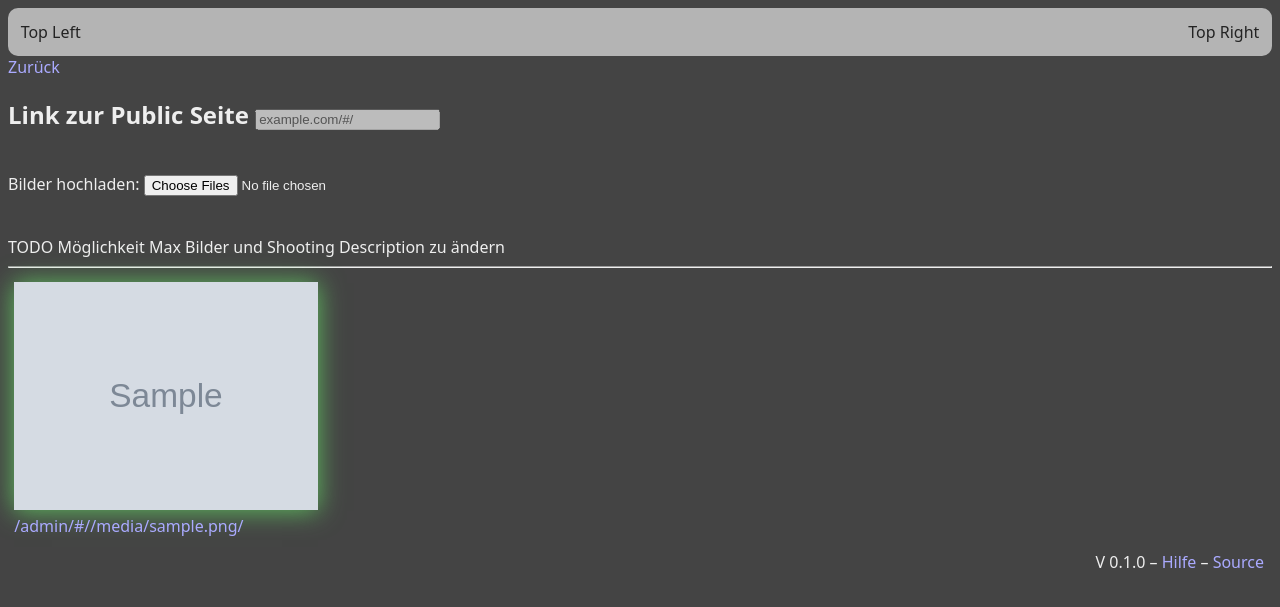
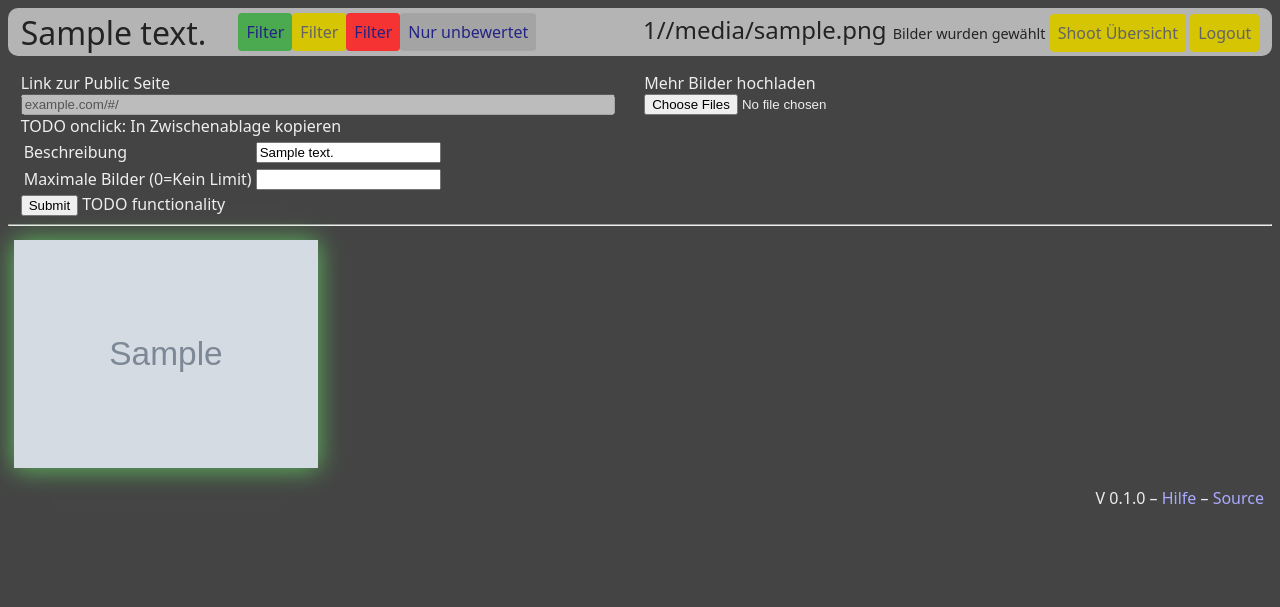
Before and after one commit to Niduroki/rate-shoot, a Flask app: template templates/admin_shoot_overview.html in a window 1280 px wide. Shown: the top 607 px of the page. Run offline with Flask 2, Linux system fonts and the light colour scheme; the template is opened without the code that fills it: most values are stand-ins (such as "Sample title", 1, 10 or a date in 2020); grey boxes marked "Sample" are stand-in pictures.

Commit message:
More design work

```diff
--- a/static/main.js
+++ b/static/main.js
@@ -43,9 +43,10 @@
         done: function (e, data) {
             $.each(data.result.files, function (index, file) {
                 $.post(".", {img_list: file.name}, function(data){
-                    // TODO hier jedes Bild dynamisch (besser als jetzt) ankleben
-                    $('<img>').attr("src", file.url).appendTo($('.main'));
-                    $('<p></p>').text(file.name).appendTo($('.main'));
+                    var img_link = "/admin/" + $("#shoot_link_help").val() + "/" + file.name + "/";
+                    var img_tag = "<img src='" + file.url + "'>";
+                    var new_elem = $("<div class='pic-grid-item pic'><a href='" + img_link + "'>" + img_tag + "</a></div>");
+                    $grid.append(new_elem).masonry('appended', new_elem);
                 });
             });
         },
@@ -101,7 +102,6 @@
     });
 
     $("#delete-img").click(function(e){
-        if (confirm("Dieses Bild löschen?")) {
         var href = $("#delete-img").data("target");
         $.ajax(href, {
             type: "delete",
@@ -112,7 +112,6 @@
                 alert("Fehler! " + d.responseJSON.error);
             },
         });
-        }
     });
 
     $("#filter-yes").click(function(e){
--- a/static/style.css
+++ b/static/style.css
@@ -141,3 +141,13 @@
     width: 99%;
     min-height: 5em;
 }
+
+.form, .top-margin {
+    margin-top: 1em;
+}
+.half-width {
+    display: inline-grid;
+    width: 47%;
+    margin-left: 1%;
+    margin-right: 1%;
+}
--- a/templates/admin_shoot_overview.html
+++ b/templates/admin_shoot_overview.html
@@ -1,25 +1,61 @@
 {% extends "base.html" %}
+{% block topleft %}<span class="title">{{ shoot.description }}</span>
+<a id="filter-yes" class="btn green">Filter</a>
+<a id="filter-unsafe" class="btn yellow">Filter</a>
+<a id="filter-no" class="btn red">Filter</a>
+<a id="filter-all" class="btn grey">Nur unbewertet</a>
+{% endblock %}
+{% block topright %}
+<span class="small-title">
+{% if shoot.max_images != 0 %}
+    {{ shoot.keep_count() }}/{{ shoot.max_images }}
+{% else %}
+    {{ shoot.keep_count() }}
+{% endif %}
+<small>Bilder wurden gewählt</small></span>
+<a href="/admin/" class="btn yellow">Shoot Übersicht</a>
+<a href="/logout/" class="btn yellow">Logout</a>
+{% endblock %}
 {% block content %}
-<a href="/admin/">Zurück</a>
-<h2>Link zur Public Seite <input type="text" disabled value="example.com/{{ shoot.link }}/"></h2>
-<br>
-Bilder hochladen: <input id="fileupload-overview" type="file" name="files[]" data-url="/admin/upload/" multiple><br>
-<div id="progress"><div class="bar" style="width: 0%;"></div></div><br>
-TODO Möglichkeit Max Bilder und Shooting Description zu ändern
+<div class="top-margin">
+    <div class="half-width">
+        <span class="title">Link zur Public Seite</span>
+        <input type="text" disabled value="example.com/{{ shoot.link }}/"> TODO onclick: In Zwischenablage kopieren
+        <br>
+        <form method="post">
+         <table>
+         <tr>
+            <td>Beschreibung</td><td><input required type="text" name="description" value="{{ shoot.description }}"></td>
+         </tr>
+         <tr>
+            <td>Maximale Bilder (0=Kein Limit)</td><td><input required type="number" name="limit" value="{{ shoot.max_images }}"></td>
+         </tr>
+         </table>
+         <input type="hidden" id="img_list" name="img_list">
+         <input type="submit"> TODO functionality
+      </form>
+    </div>
+    <input id="shoot_link_help" type="hidden" value="{{ shoot.link }}"><!-- required for fileupload in here -->
+    <div class="half-width">
+        Mehr Bilder hochladen<input id="fileupload-overview" type="file" name="files[]" data-url="/admin/upload/" multiple><br>
+        <div id="progress"><div class="bar" style="width: 0%;"></div></div>
+    </div>
+</div>
 <hr>
 
 <div class="pic-grid">
 {% for pic in pics %}
-    <div class="pic-grid-item admin-pic">
-       <img src="/img/{{ pic.filename }}" class="
+    <div class="pic-grid-item pic">
+       <a href="/admin/{{ shoot.link }}/{{ pic.filename }}/">
+            <img src="/img/{{ pic.filename }}" class="
             {% if pic.status %}
                 border
                 {% if pic.status == 'yes' %}green
                 {% elif pic.status == 'unsafe' %}yellow
                 {% elif pic.status == 'no' %}red
                 {% endif %}
-            {% endif %}"><br>
-        <a href="/admin/{{ shoot.link }}/{{ pic.filename }}/">/admin/{{ shoot.link }}/{{ pic.filename }}/</a>
+            {% endif %}">
+        </a>
     </div>
 {% else %}
    Keine Bilder
```
Also changed, not shown: templates/admin.html (+11 -1 lines), templates/admin_shoot_delete.html (deleted, +0 -9 lines), templates/admin_shoot_picture.html (+43 -11 lines), templates/create_shoot.html (+10 -3 lines). Lines whose indentation alone changed are shown as unchanged.
